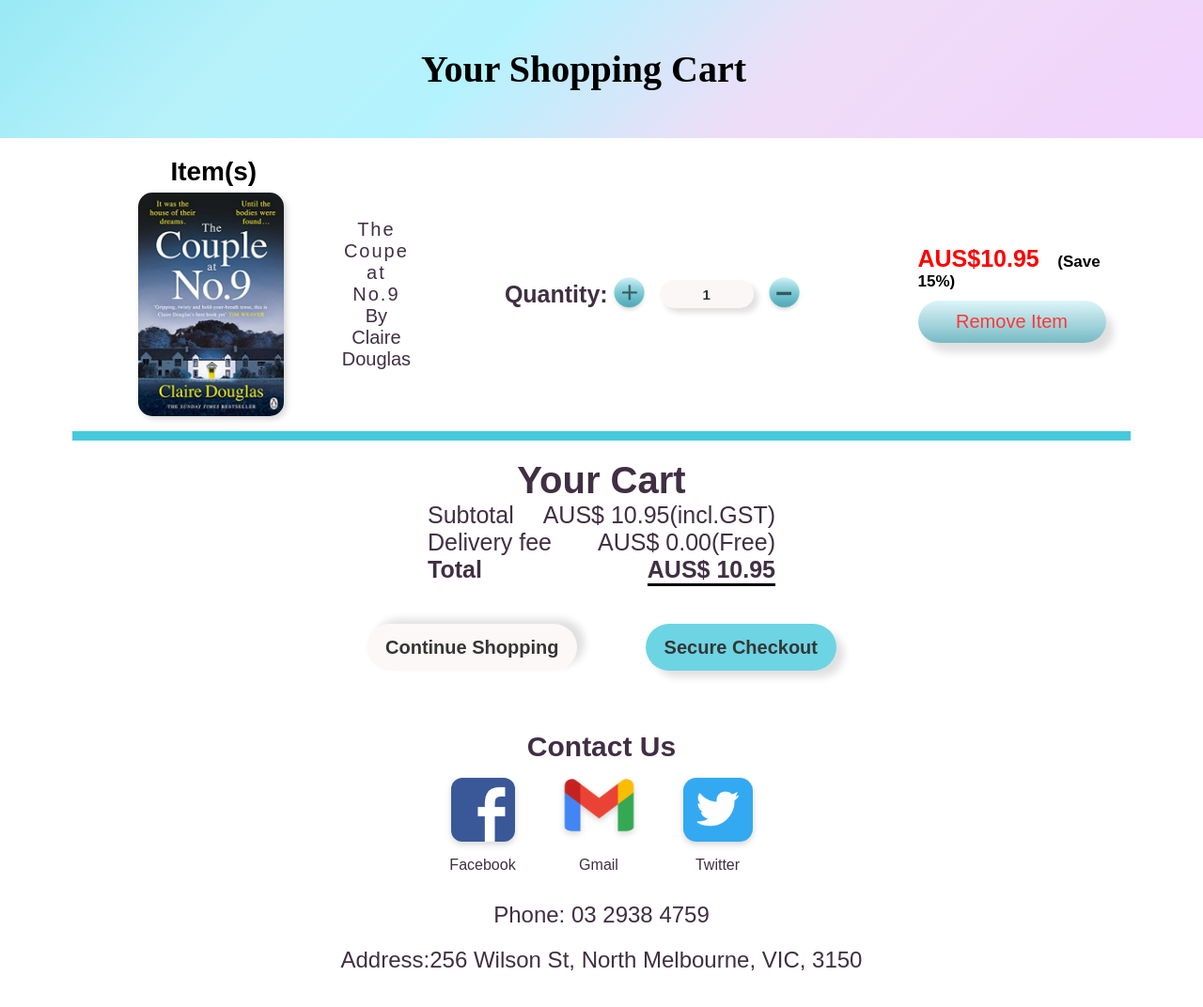
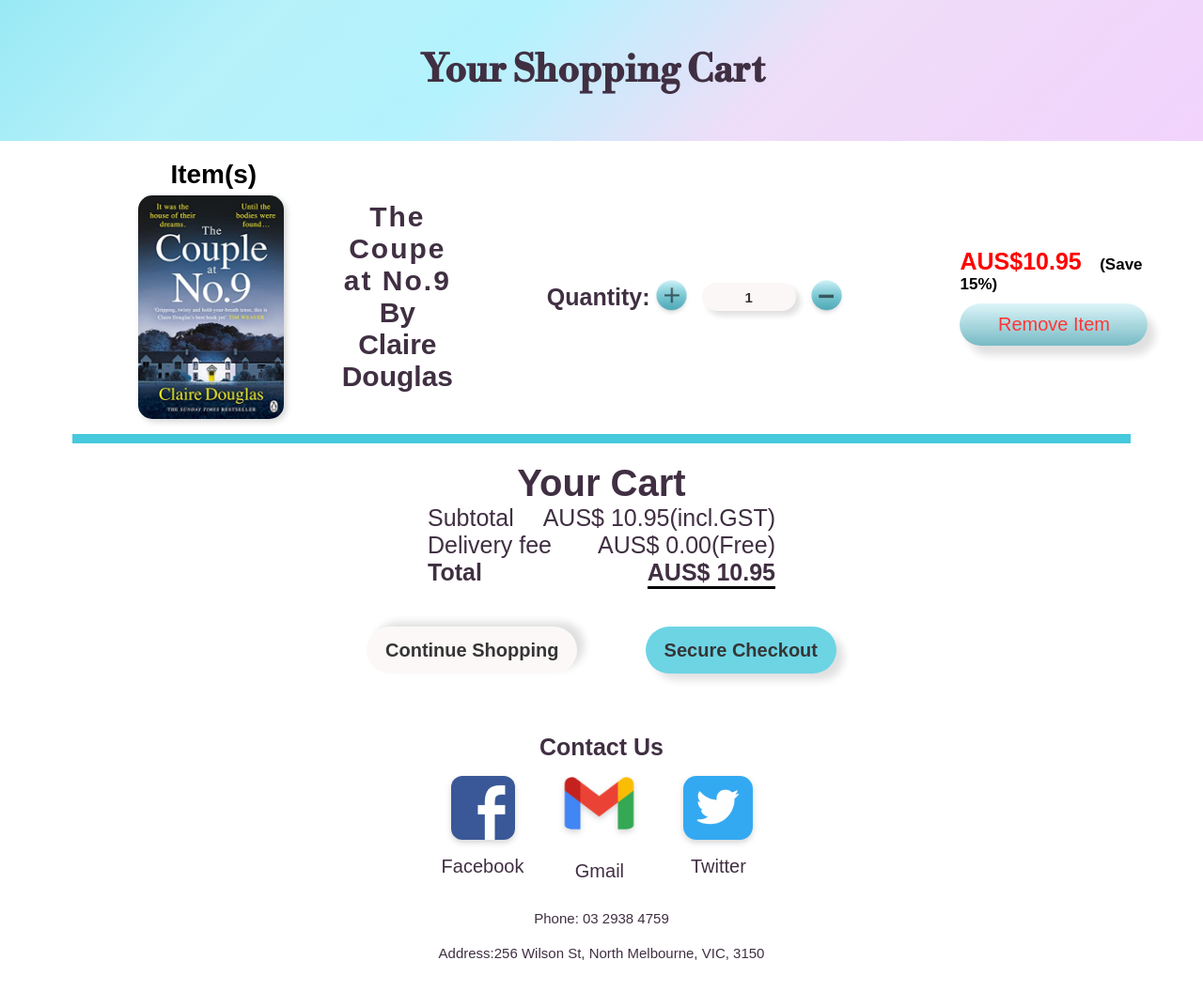
Before and after one commit to vickylinn/vickylinn.github.io, a plain HTML site: page cart.html in a window 1280 px wide. Shown: the whole page at 94% size. Drawn offline with nearby package versions, Linux system fonts and the light colour scheme.

Commit message:
refine shopping cart, add comments

```diff
--- a/css/cart.css
+++ b/css/cart.css
@@ -6,7 +6,7 @@
     box-sizing: border-box;
     transition: all 1s;
   }
-
+/* abbreviation explaination*/
   .d-flex {
     display: flex;
   }
@@ -18,7 +18,7 @@
   .ai-c {
     align-items: center;
   }
-
+  /* heading */
   nav {
     width: 100%;
     background: linear-gradient(315deg, #F2D3FC 0%, #EEDDF8 36%, #B3F3FD 60%, #B7F1FA 79%, #98E9F5 100%);
@@ -30,40 +30,46 @@
     padding: 50px 0;
     font-weight: bold;
     font-size: 40px;
+    font-family: "Libre Bodoni";
+    color: #402F42;
   }
 
   header {
     width: 100%;
   }
 
+  /* cart container */
   .box {
     width: 88%;
     padding: 0 5%;
     margin: 20px auto;
     align-content: center;
     border-bottom: 10px rgb(71, 201, 221) solid;
-    font-family: Arial;
+    font-family: Arial, Helvetica, sans-serif;
   }
 
   .box_img {
     text-align: center;
-    font-family: Arial;
+    font-family: Arial, Helvetica, sans-serif;
   }
 
   .box_img p {
     font-size: 28px;
     font-weight: bold;
   }
+  /* items deatils */
 
   .box_p {
     margin: 0 5%;
-    font-size: 20px;
+    font-weight: bold;
+    font-size: 30px;
     flex-direction: column;
     justify-content: center;
     text-align: center;
+    font-family: Bodoni;
+    color: #402F42;
     font-family: Arial, Helvetica, sans-serif;
-    color: #402F42;
-    font-family: Arial;
+
   }
 
   .box_p p:first-child {
@@ -102,12 +108,14 @@
     margin: 0 10px;
   }
 
+  /* price of item */
+
   .box-num {
     width: 20%;
     margin-left: 70px;
     flex-direction: column;
     justify-content: center;
-    font-family: Arial;
+    font-family: Arial, Helvetica, sans-serif;
   }
 
   .box-num p {
@@ -140,9 +148,11 @@
     cursor: pointer;
   }
 
+  /* footer section */
+
   footer {
     width: 100%;
-    font-family: Arial;
+    font-family: Arial, Helvetica, sans-serif;
   }
 
   footer>p {
@@ -213,6 +223,8 @@
     box-shadow: 8px 7px 8px rgba(0, 0, 0, 0.16);
   }
 
+  /* contract us section */
+
   .foot {
     color: #402F42;
     width: 590px;
@@ -223,16 +235,17 @@
   }
 
   .foot .foot-p1 {
-    font-size: 30px;
+    font-size: 25px;
     font-weight: bold;
   }
 
   .foot-box-p {
-    margin-top: 10px;
+    margin-top: 15px;
   }
 
   .foot .foot-box {
     text-align: center;
+    font-size: 20px;
   }
 
   .foot .foot-box div {
@@ -241,12 +254,12 @@
 
   .foot-p2 {
     margin-top: 20px;
-    font-size: 24px;
+    font-size: 15px;
     font-weight: 400;
   }
 
   .foot-p3 {
     margin-top: 20px;
-    font-size: 24px;
+    font-size: 15px;
     font-weight: 400;
   }
```
